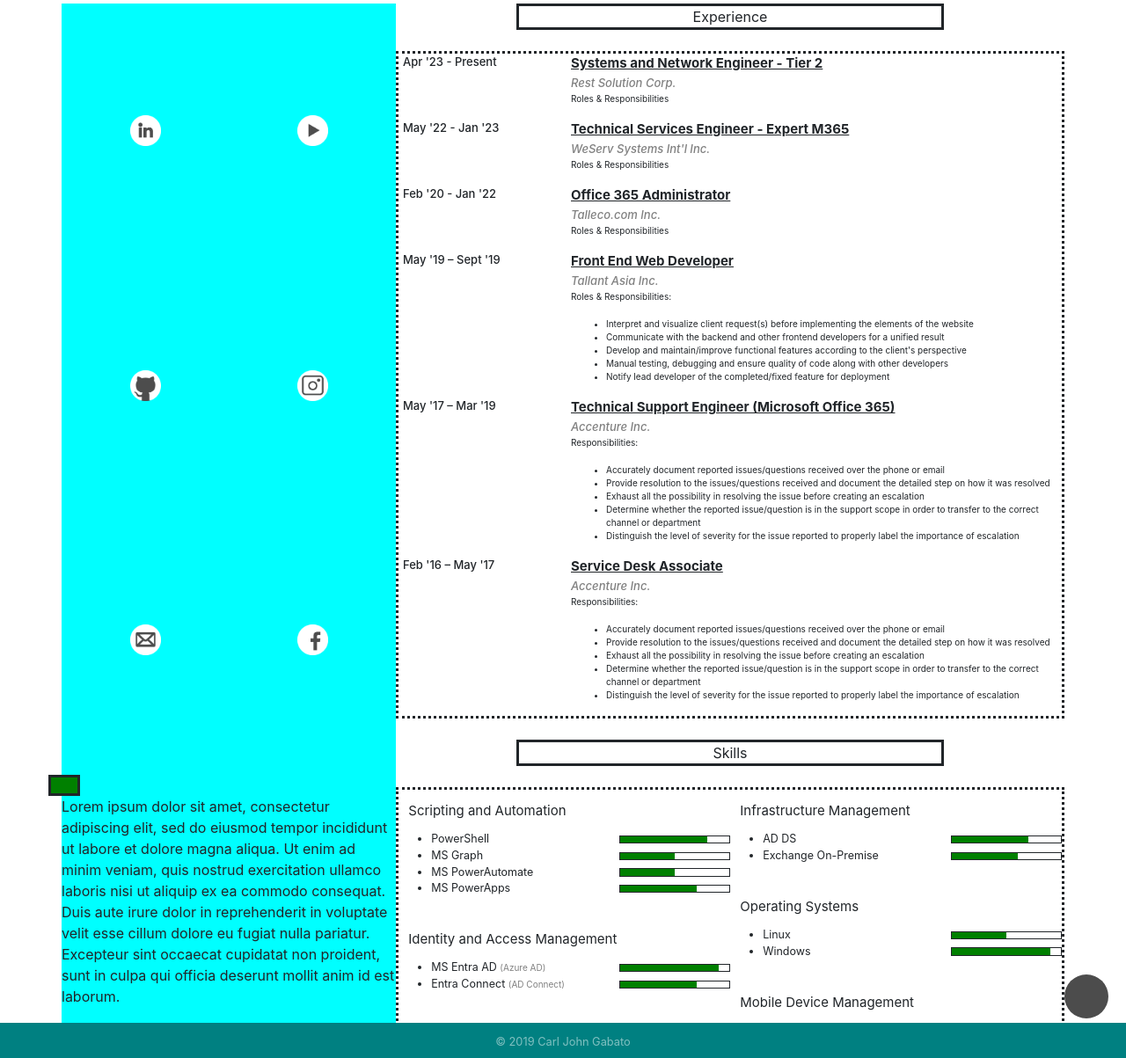
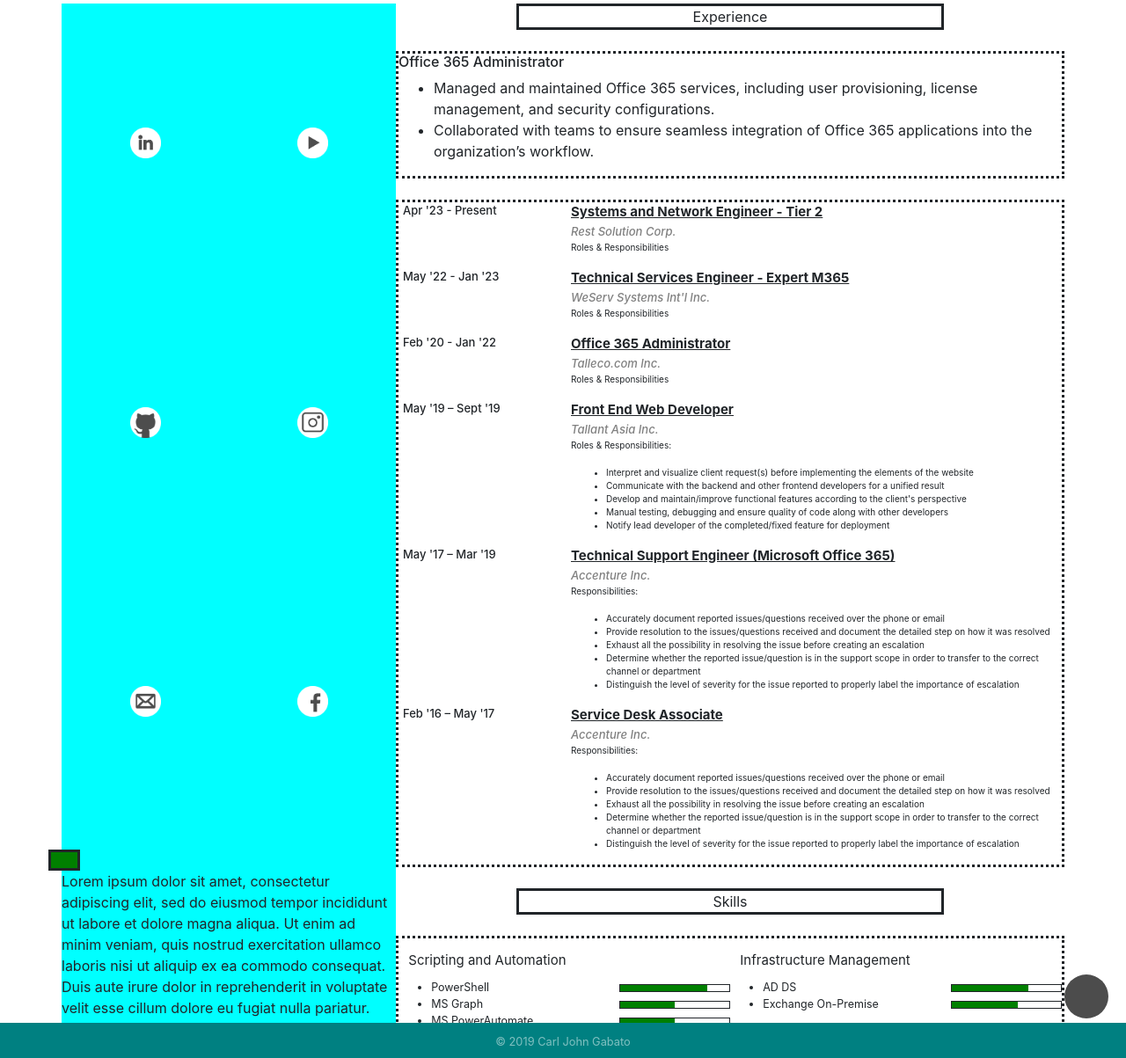
Before and after one commit to carljohngabato/aboutme, a Jekyll site: the page built from blogs.html, in a window 1280 px wide and 1400 px high, scrolled down 745 px. Shown: the part 197-1400 px from the top of the window at 88% size. Built offline with Jekyll 4.4.1, drawn with Linux system fonts in a browser that asks for light colours; nearby versions of some CDN libraries.

```diff
--- a/_sass/main.scss
+++ b/_sass/main.scss
@@ -660,6 +660,7 @@
   border-style: solid;
   border-width: thin;
   padding: 0 !important;
+  margin-right: 10% !important;
 }
 .sk-bar-90{
   background-color: green;
--- a/blogs.html
+++ b/blogs.html
@@ -80,6 +80,14 @@
             <div class="row-2-col-2-row-1">
                 <div class="col-lg-8 offset-lg-2 exp-title-cont">
                     <div class="row-exp-title">Experience</div>
+                </div>
+                <br>
+                <div class="row row-jobs">
+                    <h6>Office 365 Administrator</h6>
+                    <ul>
+                        <li>Managed and maintained Office 365 services, including user provisioning, license management, and security configurations.</li>
+                        <li>Collaborated with teams to ensure seamless integration of Office 365 applications into the organization’s workflow.</li>
+                    </ul>
                 </div>
                 <br>
                 <div class="row row-jobs">
```
